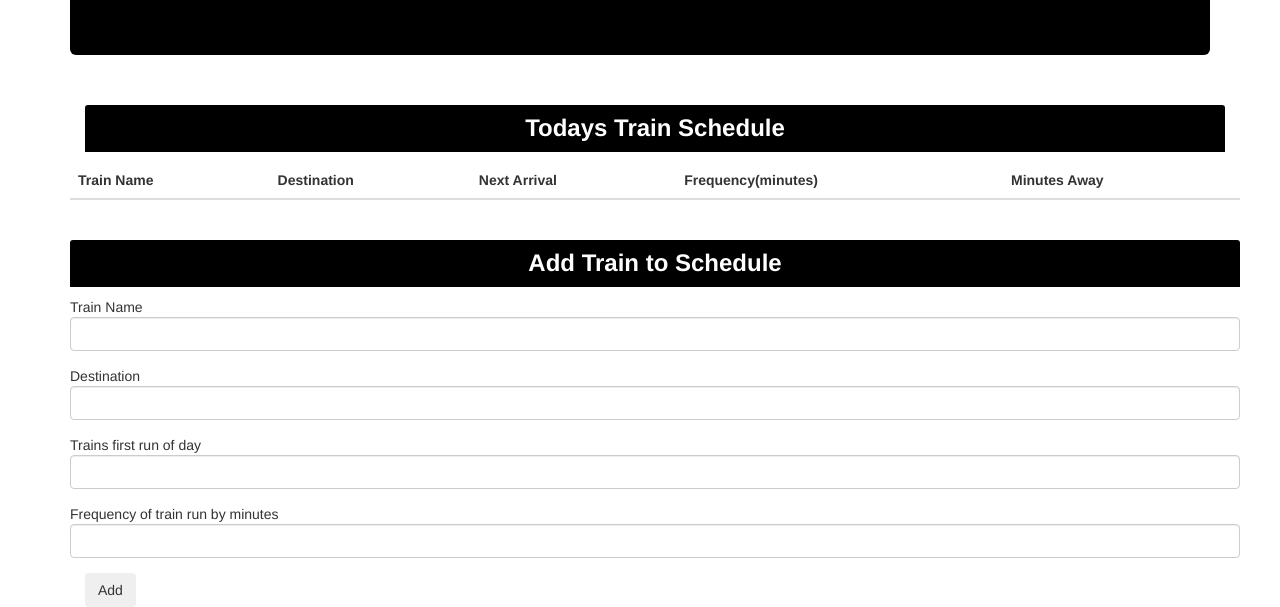
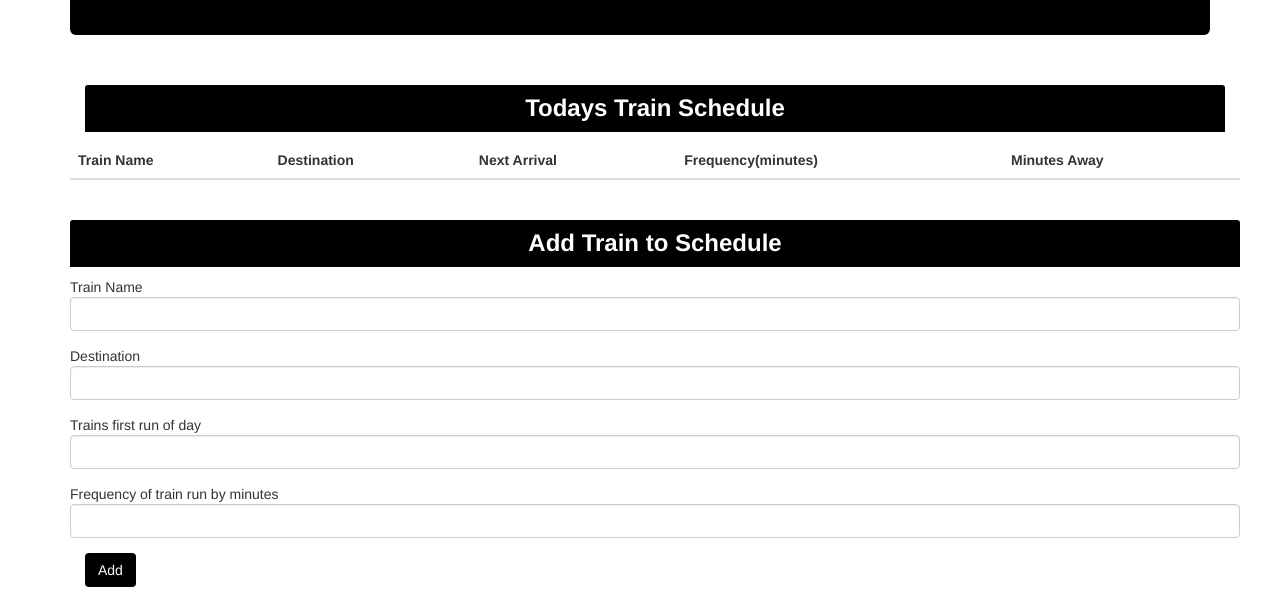
Before and after one commit to joeWebdev83/Train-Schedule, a plain HTML site: page index.html in a window 1280 px wide. Shown: the part 207-814 px from the top of the page. Drawn offline with nearby package versions, Linux system fonts and the light colour scheme; some packages are replaced by stand-ins of ours.

Commit message:
css done

```diff
--- a/assets/styles.css
+++ b/assets/styles.css
@@ -2,6 +2,7 @@
     text-align: center;
     color: #ffffff;
     background-color: black;
+
   }
 
   .jumbotron {
@@ -10,3 +11,8 @@
 
 
   }
+
+  button{
+      background: black;
+      color: #ffffff
+  }
--- a/index.html
+++ b/index.html
@@ -7,10 +7,10 @@
 	<script src="https://code.jquery.com/jquery-2.2.1.min.js"></script>
 	<script src="https://maxcdn.bootstrapcdn.com/bootstrap/3.3.6/js/bootstrap.min.js" integrity="sha384-0mSbJDEHialfmuBBQP6A4Qrprq5OVfW37PRR3j5ELqxss1yVqOtnepnHVP9aJ7xS" crossorigin="anonymous"></script>
 	<!-- Firebase Reference -->
-	<script src="/__/firebase/6.2.2/firebase-app.js"></script>x
+	<script src="/__/firebase/6.2.2/firebase-app.js"></script>
     <!-- Moment.js link-->
  	<script src="https://cdn.jsdelivr.net/momentjs/2.12.0/moment.min.js"></script>
-    <!--CSS link-->>
+    <!--CSS link-->
     <link rel="stylesheet" type="text/css" href="assets/styles.css">
 
 </head>
@@ -27,7 +27,7 @@
 			  <div class="row text-center">
 				  <table class="table table-hover" id="trainData">
 
-					  <!-- <p class="filler"></p> -->
+
 					  <thead>
 						  <tr>
 							<th>Train Name</th>
```
